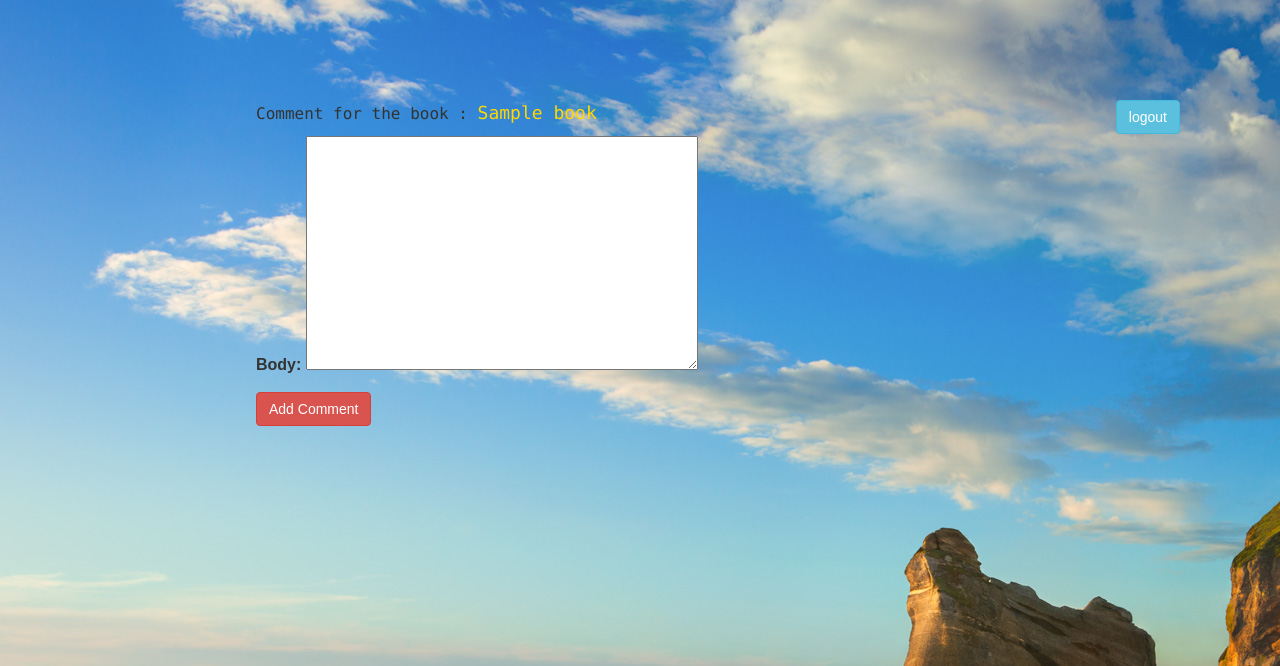
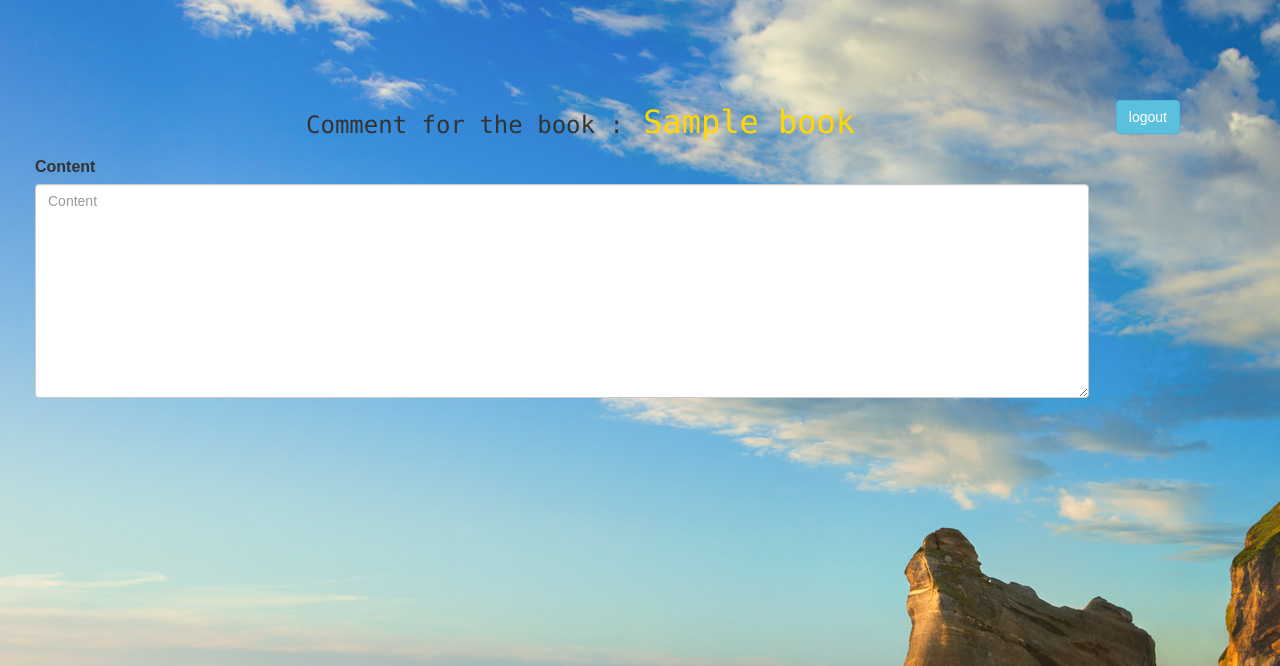
Before and after one commit to ericliu1973/Book-Publisher-Store, a Django app: a page that uses hello_django/templates/base_a.html in a window 1280 px wide. Shown: the top 666 px of the page. Run offline with Django 3.2, Linux system fonts and the light colour scheme; tables that the repository leaves empty hold one stand-in row (values such as "Sample post"); some libraries are stand-ins or nearby versions.

Commit message:
use django-bootstrap3
rendor the form with django-bootstrap3, solve the system time issue and mofify the home page.

```diff
--- a/hello_django/account/templates/account/dashboard.html
+++ b/hello_django/account/templates/account/dashboard.html
@@ -7,6 +7,8 @@
 
 
 
-  <a href="{% url "account:logout" %}">logout</a>
+  <a class="btn btn-info btn-primary" style="color: gold" role="button" href="{% url "account:logout" %}">logout</a>
+  <a class="btn btn-info btn-primary" style="color: gold" role="button" href="{% url "hello:book_list" %}">Book List</a>
+  <a class="btn btn-info btn-primary" style="color: gold" role="button" href="{% url "hello:author_list" %}">Author List</a>
 </div>
 {% endblock %}
--- a/hello_django/hello/forms.py
+++ b/hello_django/hello/forms.py
@@ -4,4 +4,4 @@
 class CommentForm(forms.ModelForm):
     class Meta:
         model = Comment
-        fields=('body',)
+        fields=('content',)
--- a/hello_django/hello/models.py
+++ b/hello_django/hello/models.py
@@ -14,7 +14,7 @@
         return self.name
 
     def get_absolute_url(self):
-        return reverse('author_detail',args=[self.id])
+        return reverse('hello:author_detail',args=[self.id])
 
 class Publisher(models.Model):
     name = models.CharField(max_length=300)
@@ -36,7 +36,7 @@
         return self.name
 
     def get_absolute_url(self):
-        return reverse('book_detail',args=[self.id,])
+        return reverse('hello:book_detail',args=[self.id,])
 
 class Store(models.Model):
     name = models.CharField(max_length=300)
@@ -49,7 +49,7 @@
 
 class Comment(models.Model):
     book =models.ForeignKey(Book,related_name='comment')
-    body = models.TextField()
+    content = models.TextField()
     pubdate= models.DateTimeField(auto_now_add=True)
     # pubdate_f=models.DateTimeField(auto_now_add=True)
     person =models.ForeignKey(User,related_name='comment')
--- a/hello_django/hello_django/settings.py
+++ b/hello_django/hello_django/settings.py
@@ -42,6 +42,7 @@
     'django.contrib.staticfiles',
     'hello',
     'star_ratings',
+    'bootstrap3',
 ]
 
 MIDDLEWARE_CLASSES = [
@@ -111,8 +112,8 @@
 # https://docs.djangoproject.com/en/1.9/topics/i18n/
 
 LANGUAGE_CODE = 'en-us'
-
-TIME_ZONE = 'UTC'
+USE_TZ=True
+TIME_ZONE = 'America/New_York'
 
 USE_I18N = True
 
--- a/hello_django/hello_django/urls.py
+++ b/hello_django/hello_django/urls.py
@@ -21,7 +21,7 @@
 urlpatterns = [
     url(r'^admin/', admin.site.urls),
     url(r'^account/',include('account.urls',namespace='account',app_name='account')),
-    url(r'^', include('hello.urls')),
+    url(r'^', include('hello.urls',namespace='hello',app_name='hello')),
     url(r'^ratings/',include('star_ratings.urls',namespace='ratings',app_name='ratings')),
 
 ]
--- a/hello_django/templates/add_comment.html
+++ b/hello_django/templates/add_comment.html
@@ -1,17 +1,19 @@
 {% extends "base_a.html" %}
 {% load ratings %}
+{% load bootstrap3 %}
 {% block title %} Book Detail Infomation {% endblock %}
 {% block content %}
 
-<div style="width: 80%;margin-left: auto;margin-top: 100px">
-        <p style="font-family: Monaco;font-size: medium"> Comment for the book : <span style="color: gold;font-size: large" >{{ book.name }}</span></p>
-                    <form action="." method="post">
+<div style="width: 80%;margin-left: 50px;margin-top: 100px">
+        <p style="margin-left:25%;font-family: Monaco;font-size: x-large"> Comment for the book :<a style="color: gold;font-size:xx-large" href="{{ book.get_absolute_url }}"> {{ book.name }}</a></p>
+                    <form role="form" class="form-horizontal" action="." method="post">
 
-                    {{ comment_form.as_p }}
-
+{#                    {{ comment_form.as_p }}#}
+                    {% bootstrap_form comment_form layout="horizontal" %}
                     {% csrf_token %}
-                    <input class="btn btn-danger btn-primary" role="button"  type="submit" value="Add Comment">
-        </form>
+{#                    <input class="btn btn-danger btn-primary" role="button"  type="submit" value="Add Comment">#}
+                    {% buttons submit='submit' reset='cancel' layout='horizontal' %} {% endbuttons %}
+                    </form>
 
 </div>
 {% endblock %}
--- a/hello_django/templates/base_a.html
+++ b/hello_django/templates/base_a.html
@@ -1,4 +1,5 @@
 {% load staticfiles %}
+{% load bootstrap3 %}
 <!DOCTYPE html>
 <html lang="en">
 <head>
--- a/hello_django/templates/book_detail.html
+++ b/hello_django/templates/book_detail.html
@@ -35,8 +35,8 @@
                 {% endfor %}
                      <p style="float: right;margin-right: 50px">
 
-                         <a class="btn btn-info btn-primary" role="button" href="{% url 'add_comment' object.id %}"> Add Comment</a>
-                         <a class="btn btn-info btn-primary" role="button" href="{% url 'book_list' %}"> Back to Book List</a>
+                         <a class="btn btn-info btn-primary" role="button" href="{% url 'hello:add_comment' object.id %}"> Add Comment</a>
+                         <a class="btn btn-info btn-primary" role="button" href="{% url 'hello:book_list' %}"> Back to Book List</a>
 
 
 
```
Also changed, not shown: hello_django/hello/migrations/0008_auto_20180624_1028.py (added), hello_django/hello/migrations/0009_auto_20180624_1030.py (added).
